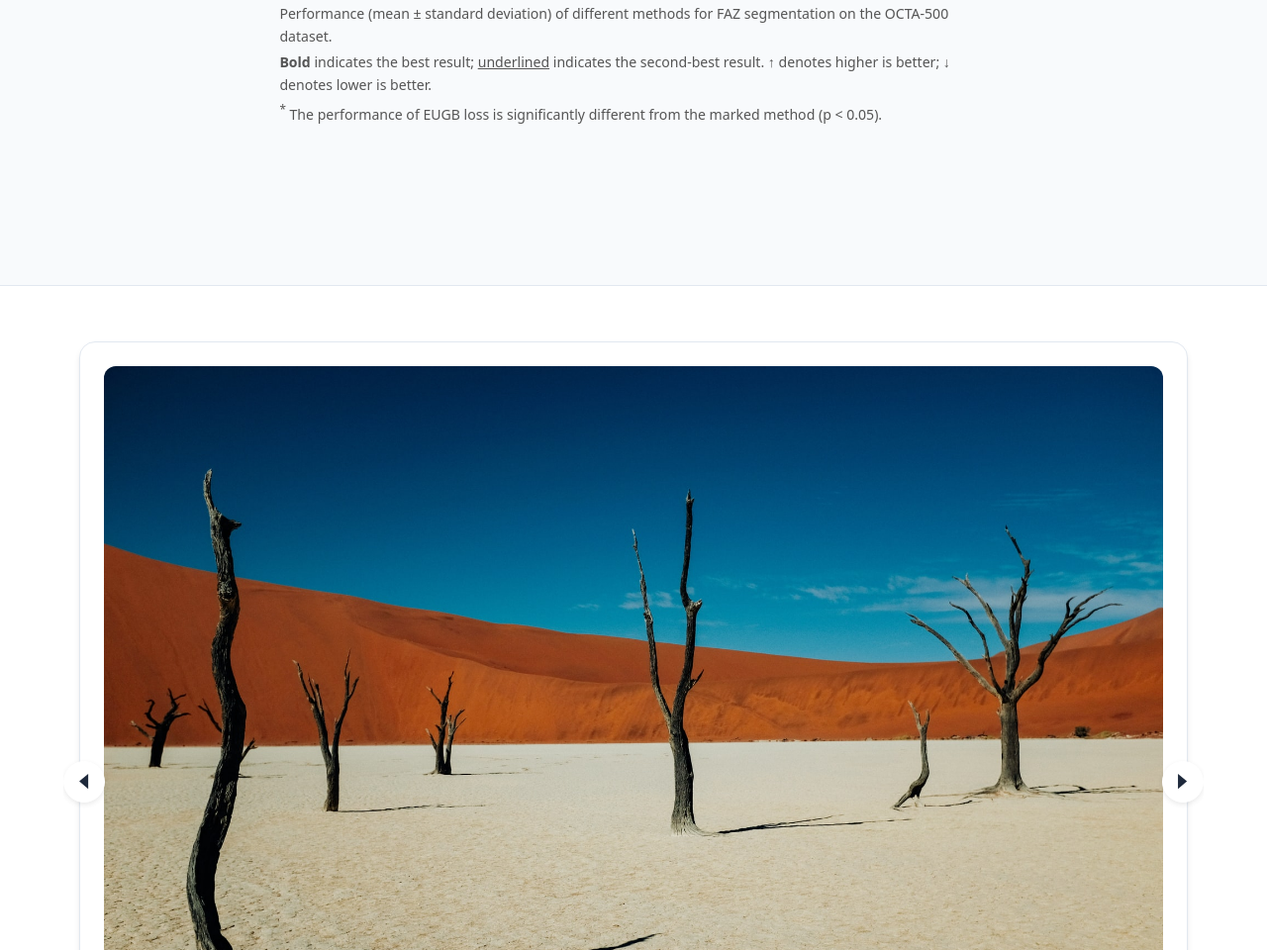
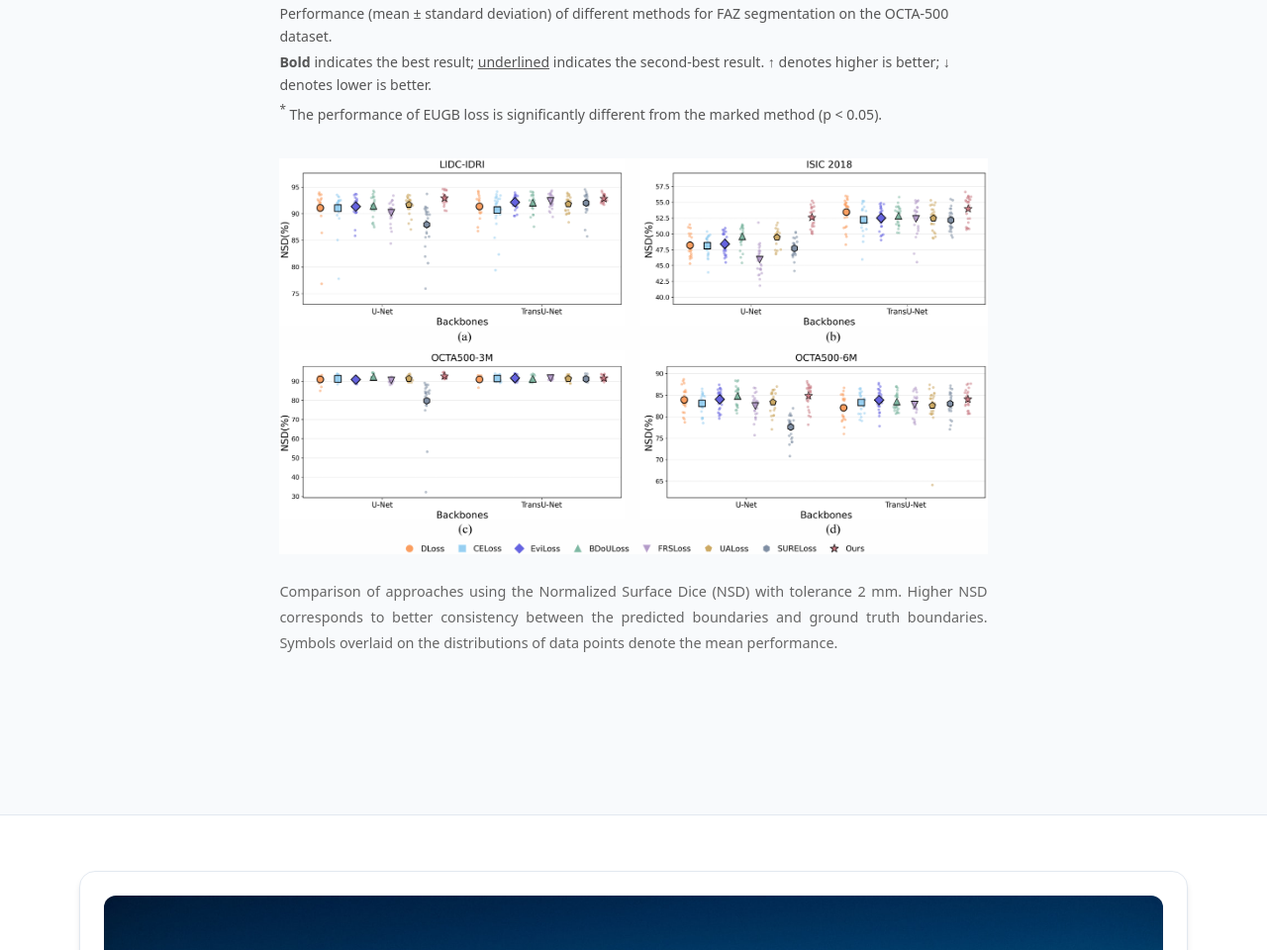
Before and after one commit to nazeng1224/EUGB_Loss, a plain HTML site: page index.html in a window 1280 px wide. Shown: the part 5603-6563 px from the top of the page at 99% size. Drawn offline with nearby package versions, Linux system fonts and the light colour scheme; a script that the page names is missing; some icons are missing.

Commit message:
Update index.html

```diff
--- a/index.html
+++ b/index.html
@@ -956,6 +956,12 @@
 
 </div>
 
+            <div class="content has-text-justified">
+            <img src="static/images/NSD.png" alt="Normalized Surface Dice Comparison" style="width: 100%; margin-bottom: 1rem;">
+            <p style="font-size: 0.9rem; color: #666; margin-bottom: 2rem;">
+              Comparison of approaches using the Normalized Surface Dice (NSD) with tolerance 2 mm. Higher NSD corresponds to better consistency between the predicted boundaries and ground truth boundaries. Symbols overlaid on the distributions of data points denote the mean performance.
+            </p>
+          </div>
   </div>
 </section>
 
```
